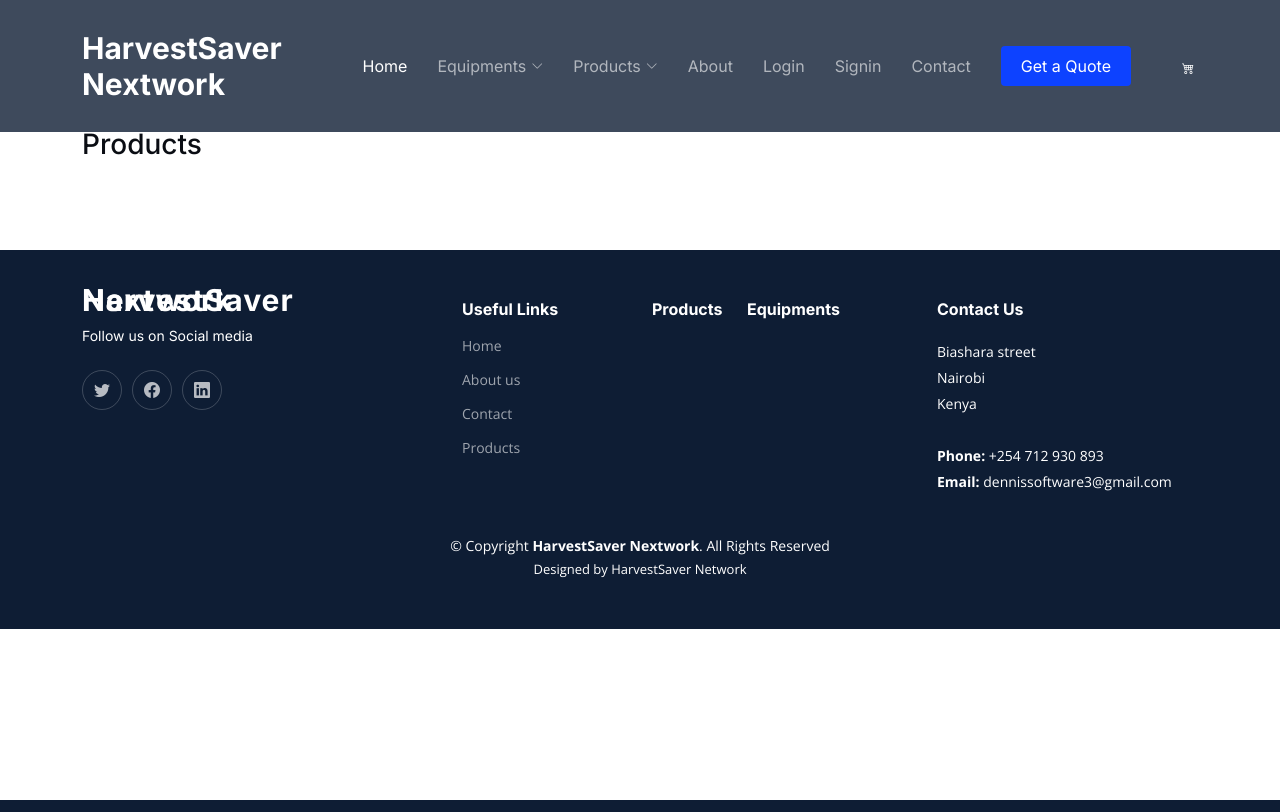
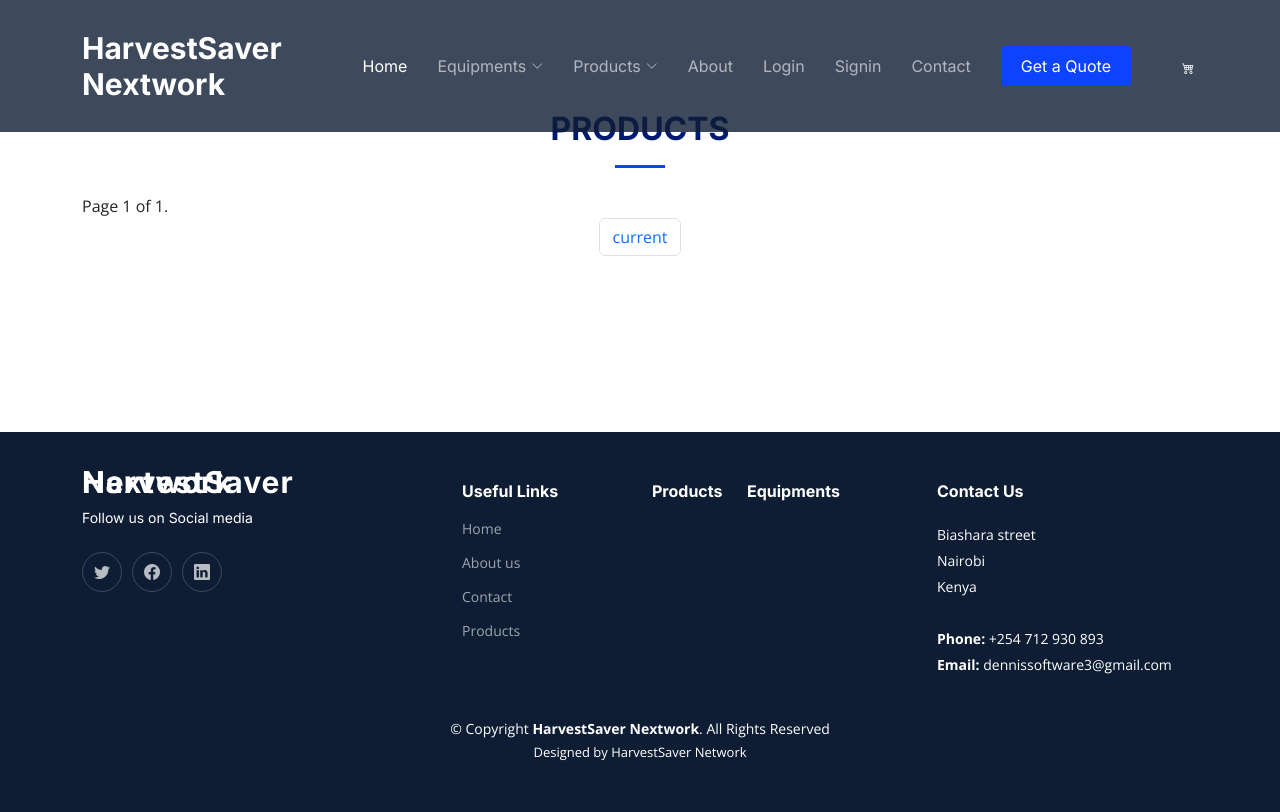
Before and after one commit to Dennismwendwa/harvestsaver, a Django app: page /all-products in a window 1280 px wide. Run offline with Django 4.2, Linux system fonts and the light colour scheme; data that the repository does not hold is empty; some libraries are stand-ins or nearby versions.

Commit message:
added pagination for all products

```diff
--- a/harvestsaver/farm/templates/farm/all_products.html
+++ b/harvestsaver/farm/templates/farm/all_products.html
@@ -6,7 +6,71 @@ HarvestSaver Nextwork - Product
 {%endblock%}
 
 {% block category%}
-<div class="container mt-5">
-    <h3>Products</h3>
-</div>
+<section id="products" class="services pt-0">
+    <div class="container" data-aos="fade-up">
+
+      <div class="section-header">
+        <h2>Products</h2>
+      </div>
+
+      <div class="row gy-4">
+        {% for product in page_object %}
+        <div class="col-lg-3 col-md-6" data-aos="fade-up" data-aos-delay="100">
+          <div class="card">
+            <div class="card-img">
+              <a href="{% url 'farm:product_details' product.slug product.pk %}">
+              <img src="{{product.image.url}}" alt="{% if product.alt%}{{product.alt}}{%else%}product image{%endif%}" class="img-fluid">
+              </a>
+            </div>
+            <h5 class="text-center"><a href="{% url 'farm:products_category' product.category.slug %}" class="">{{product.category.name}}</a></h5>
+            <h3>{{product.name}}</h3>
+            <p>{{product.description}}</p>
+          </div>
+        </div><!-- End Card Item -->
+        {% endfor %}
+      </div>
+
+      <div class="pagination text-dark">
+        <span class="step-links">
+          {% if page_object.has_previous %}
+            <a href="?page=1">&laquo; first</a>
+            <a href="?page={{ page_object.previous_page_number }}">previous</a>
+          {% endif %}
+
+          <span class="current">
+            Page {{ page_object.number }} of {{ page_object.paginator.num_pages }}.
+          </span>
+
+          {% if page_object.has_next %}
+            <a href="?page={{ page_object.next_page_number }}">next</a>
+            <a href="?page={{ page_object.paginator.num_pages }}">last &raquo;</a>
+          {% endif %}
+        </span>
+      </div>
+      <nav aria-label="Page navigation example">
+        <ul class="pagination justify-content-center">
+            {% if page_object.has_previous %}
+            <li class="page-item"><a class="page-link" href="?page=1">1</a></a></li>
+            <li class="page-item"><a class="page-link" href="?page=2">2</a></li>
+          <li class="page-item">
+            <a class="page-link" href="?page={{ page_object.previous_page_number }}"
+            tabindex="-1" aria-disabled="true" >previous</a>
+          </li>
+          {% endif %}
+
+          <li class="page-item"><a class="page-link" aria-disabled="true">current</a></li>
+
+          {% if page_object.has_next %}
+          <li class="page-item">
+            <a class="page-link" href="?page={{ page_object.next_page_number }}">Next</a>
+          </li>
+          <lic class="page-item">
+            <a class="page-link" href="?page={{ page_object.paginator.num_pages }}">last &raquo;</a>
+          </li>
+          {%endif%}
+        </ul>
+      </nav>
+    </div>
+  </section>
+
 {%endblock%}
--- a/harvestsaver/farm/templates/farm/equipment_detail.html
+++ b/harvestsaver/farm/templates/farm/equipment_detail.html
@@ -6,7 +6,7 @@
 {% endblock %}
 
 {% block category %}
-<div class="container bg-white">
+<div class="container bg-white mt-4">
     <div class="row py-2">
         <div class="col-md-5">
             <img src="{{equipment.image.url}}" class="img-fluid"
--- a/harvestsaver/farm/templates/farm/search.html
+++ b/harvestsaver/farm/templates/farm/search.html
@@ -5,8 +5,9 @@ Product search
 {% endblock %}
 
 {% block category %}
+<div class="container mt-3">
     <div class="bg-white p-2">
-    <h3>Search Results</h3>
+        <h3>Search Results | query {{query}}</h3>
         <div>
             {% for product in results %}
             <div class="card mb-1">
@@ -39,4 +40,5 @@ Product search
             {% endfor %}
         </div>
     </div>
+</div>
 {% endblock %}
--- a/harvestsaver/farm/views.py
+++ b/harvestsaver/farm/views.py
@@ -1,12 +1,11 @@
 from decimal import Decimal
-from datetime import timedelta
 from django.shortcuts import render, redirect, get_object_or_404
 from django.db.models import F, Q, Sum
 from django.db import IntegrityError
 from django.contrib import messages
 from django.core.mail import send_mail
 from django.contrib.auth.decorators import login_required
-from django.utils import timezone
+from django.core.paginator import Paginator
 
 from payment.models import order_payment
 from .models import Category, Product, Cart, Order, OrderItem
@@ -24,8 +23,17 @@ def home(request):
 
 
 def all_products(request):
+    products = Product.objects.all()
 
-    context = {}
+    products_per_page = 1
+    page_number = request.GET.get("page")
+    paginator = Paginator(products, products_per_page)
+
+    page_object = paginator.get_page(page_number)
+
+    context = {
+        "page_object": page_object,
+    }
     return render(request, "farm/all_products.html", context)
 
 def all_equipments(request):
@@ -229,7 +237,11 @@ def search(request):
             Q(name__icontains=query) | Q(description__icontains=query) |
             Q(price__icontains=query)
         )
-        return render(request, "farm/search.html", {"results": results})
+        context = {
+            "results": results,
+            "query": query,
+        }
+        return render(request, "farm/search.html", context)
 
     context = {}
     return render(request, "farm/search.html", context)
```
Also changed, not shown: harvestsaver/farm/templates/farm/all_equipments.html (+12 -3 lines), harvestsaver/farm/templates/farm/index.html (+11 -38 lines). Lines whose indentation alone changed are shown as unchanged.
